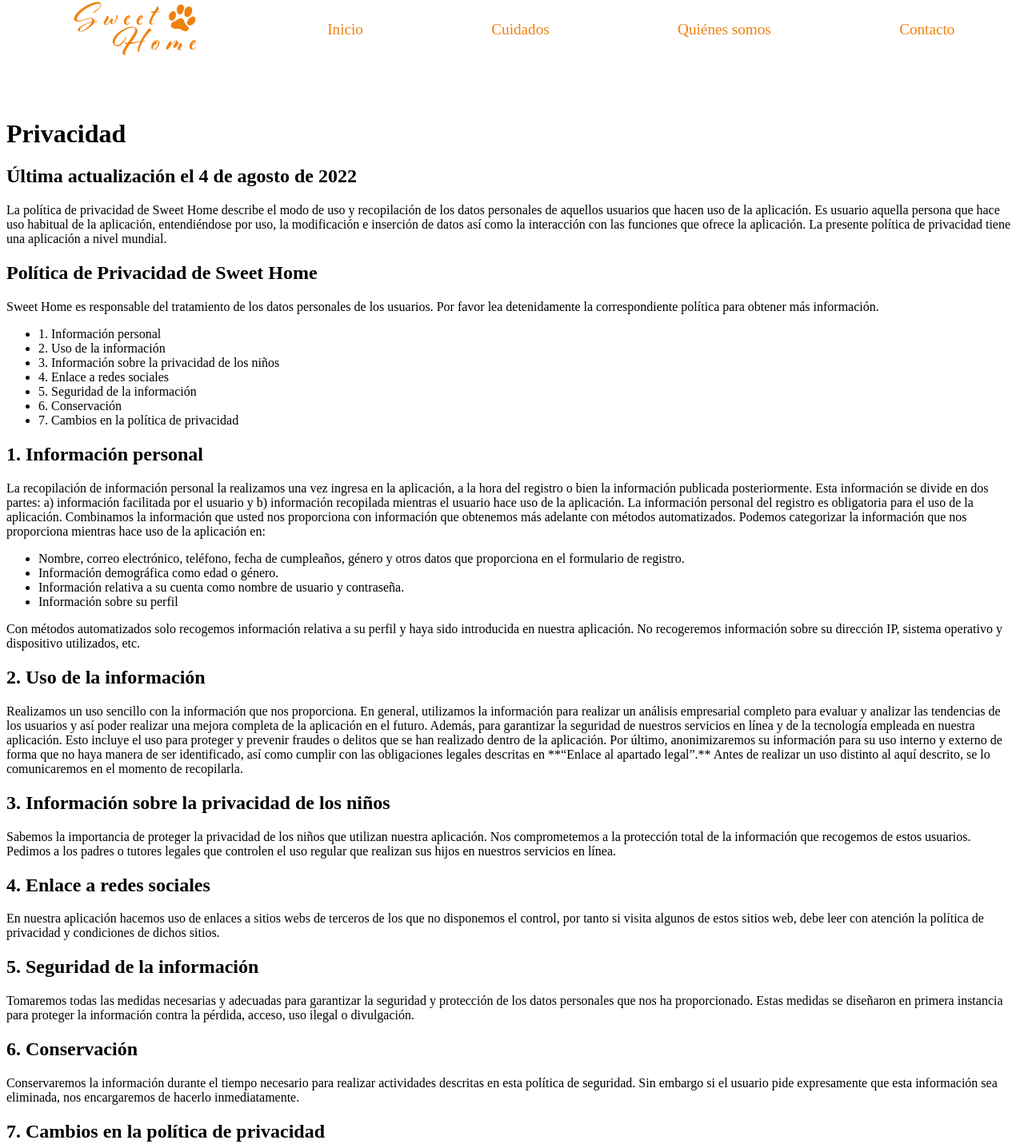
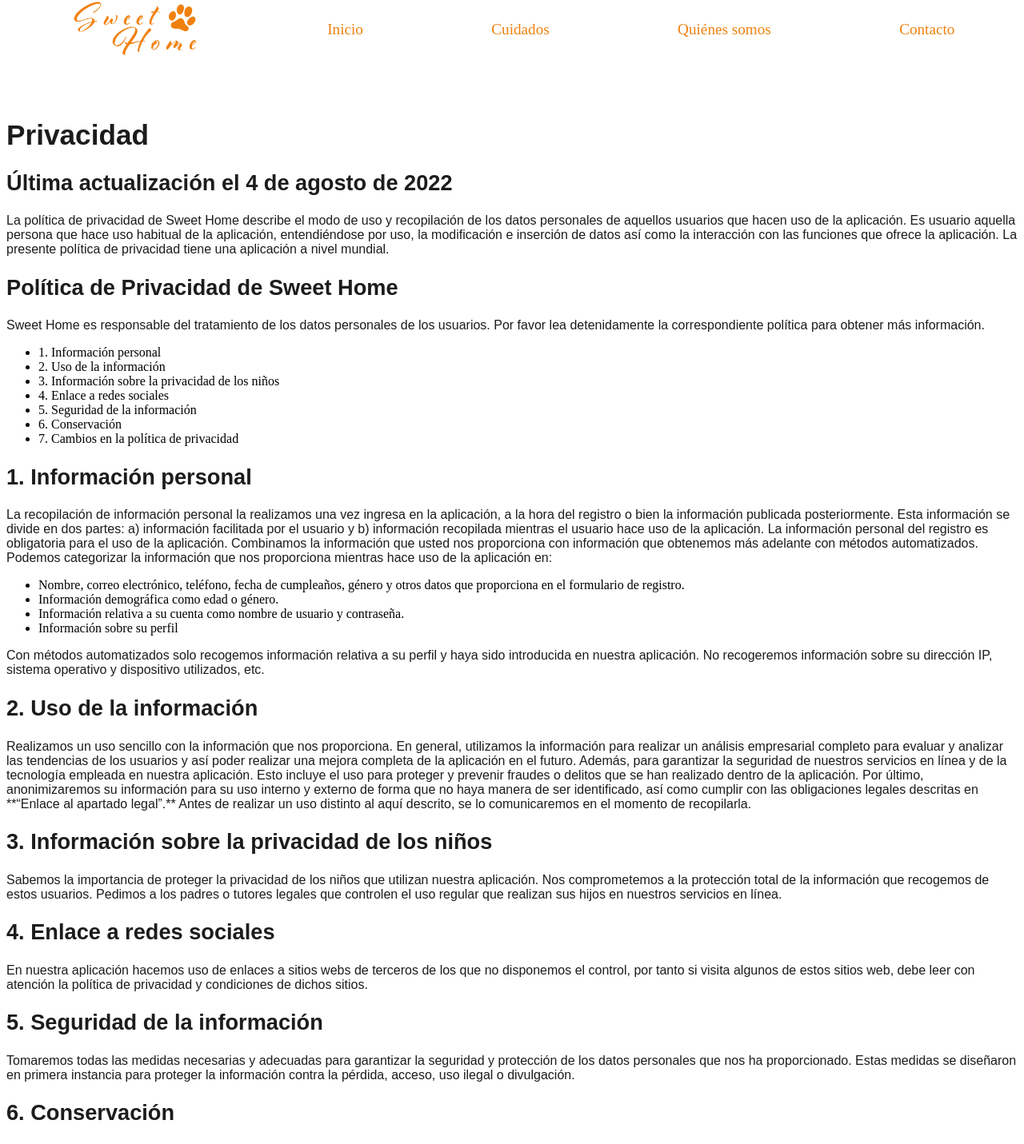
Before and after one commit to Booker141/Sweet-Home, a Next.js app in the folder sweet-home/: page /Privacy in a window 1280 px wide. Shown: the part 19-1450 px from the top of the page at 80% size. Built offline with nearby package versions, Linux system fonts and the light colour scheme.

Commit message:
Estilos globales en páginas estáticas

```diff
--- a/sweet-home/pages/Privacy/index.js
+++ b/sweet-home/pages/Privacy/index.js
@@ -1,6 +1,6 @@
 import Layout from "components/Layout/Layout"
 import Head from 'next/head'
-
+import styles from "styles/global.module.css"
 /*
     * @author Sergio García Navarro
     * @returns Privacy page
@@ -19,13 +19,13 @@ export default function Privacy() {
                 <Head>
                     <title>Privacidad</title>
                 </Head>
-                <h1 className="title">Privacidad</h1>
-                <h2 className="secondary">Última actualización el 4 de agosto de 2022</h2>
-                <p className="text">La política de privacidad de Sweet Home describe el modo de uso y recopilación de los datos personales de aquellos usuarios que hacen uso de la aplicación.
+                <h1 className={styles.title}>Privacidad</h1>
+                <h2 className={styles.secondary}>Última actualización el 4 de agosto de 2022</h2>
+                <p className={styles.text}>La política de privacidad de Sweet Home describe el modo de uso y recopilación de los datos personales de aquellos usuarios que hacen uso de la aplicación.
                 Es usuario aquella persona que hace uso habitual de la aplicación, entendiéndose por uso, la modificación e inserción de datos así como la interacción con las funciones que ofrece la aplicación.
                 La presente política de privacidad tiene una aplicación a nivel mundial.</p>
-                <h2 className="secondary">Política de Privacidad de Sweet Home</h2>
-                <p className="text">Sweet Home es responsable del tratamiento de los datos personales de los usuarios. Por favor lea detenidamente la correspondiente política para obtener más información.</p>
+                <h2 className={styles.secondary}>Política de Privacidad de Sweet Home</h2>
+                <p className={styles.text}>Sweet Home es responsable del tratamiento de los datos personales de los usuarios. Por favor lea detenidamente la correspondiente política para obtener más información.</p>
                 <ul className="list">
                     <li>1. Información personal</li>
                     <li>2. Uso de la información</li>
@@ -36,40 +36,41 @@ export default function Privacy() {
                     <li>7. Cambios en la política de privacidad</li>
                 </ul>
 
-                <h2 className="secondary">1. Información personal</h2>
-                <p className="text">La recopilación de información personal la realizamos una vez ingresa en la aplicación, a la hora del registro o bien la información publicada posteriormente. Esta información se divide en dos partes: a) información facilitada por el usuario y b) información recopilada mientras el usuario hace uso de la aplicación.
+                <h2 className={styles.secondary}>1. Información personal</h2>
+                <p className={styles.text}>La recopilación de información personal la realizamos una vez ingresa en la aplicación, a la hora del registro o bien la información publicada posteriormente. Esta información se divide en dos partes: a) información facilitada por el usuario y b) información recopilada mientras el usuario hace uso de la aplicación.
                 La información personal del registro es obligatoria para el uso de la aplicación. Combinamos la información que usted nos proporciona con información que obtenemos más adelante con métodos automatizados.
                 Podemos categorizar la información que nos proporciona mientras hace uso de la aplicación en:</p>
-                <ul className="list2">
+                <ul className="list">
                     <li>Nombre, correo electrónico, teléfono, fecha de cumpleaños, género y otros datos que proporciona en el formulario de registro.</li>
                     <li>Información demográfica como edad o género.</li>
                     <li>Información relativa a su cuenta como nombre de usuario y contraseña.</li>
                     <li>Información sobre su perfil</li>
                 </ul>
-                <p className="text">Con métodos automatizados solo recogemos información relativa a su perfil y haya sido introducida en nuestra aplicación. No recogeremos información sobre su dirección IP, sistema operativo y dispositivo utilizados, etc.</p>
+                <p className={styles.text}>Con métodos automatizados solo recogemos información relativa a su perfil y haya sido introducida en nuestra aplicación. No recogeremos información sobre su dirección IP, sistema operativo y dispositivo utilizados, etc.</p>
 
-                <h2 className="secondary">2. Uso de la información</h2>
-                <p className="text">Realizamos un uso sencillo con la información que nos proporciona. En general, utilizamos la información para realizar un análisis empresarial completo para evaluar y analizar las tendencias de los usuarios y así poder realizar una mejora completa de la aplicación en el futuro.
+                <h2 className={styles.secondary}>2. Uso de la información</h2>
+                <p className={styles.text}>Realizamos un uso sencillo con la información que nos proporciona. En general, utilizamos la información para realizar un análisis empresarial completo para evaluar y analizar las tendencias de los usuarios y así poder realizar una mejora completa de la aplicación en el futuro.
                 Además, para garantizar la seguridad de nuestros servicios en línea y de la tecnología empleada en nuestra aplicación. Esto incluye el uso para proteger y prevenir fraudes o delitos que se han realizado dentro de la aplicación.
                 Por último, anonimizaremos su información para su uso interno y externo de forma que no haya manera de ser identificado, así como cumplir con las obligaciones legales descritas en **“Enlace al apartado legal”.**
                 Antes de realizar un uso distinto al aquí descrito, se lo comunicaremos en el momento de recopilarla.</p>
 
-                <h2 className="secondary">3. Información sobre la privacidad de los niños</h2>
-                <p className="text">Sabemos la importancia de proteger la privacidad de los niños que utilizan nuestra aplicación. Nos comprometemos a la protección total de la información que recogemos de estos usuarios.
+                <h2 className={styles.secondary}>3. Información sobre la privacidad de los niños</h2>
+                <p className={styles.text}>Sabemos la importancia de proteger la privacidad de los niños que utilizan nuestra aplicación. Nos comprometemos a la protección total de la información que recogemos de estos usuarios.
                 Pedimos a los padres o tutores legales que controlen el uso regular que realizan sus hijos en nuestros servicios en línea.</p>
 
-                <h2 className="secondary">4. Enlace a redes sociales</h2>
-                <p className="text">En nuestra aplicación hacemos uso de enlaces a sitios webs de terceros de los que no disponemos el control, por tanto si visita algunos de estos sitios web, debe leer con atención la política de privacidad y condiciones de dichos sitios.</p>
+                <h2 className={styles.secondary}>4. Enlace a redes sociales</h2>
+                <p className={styles.text}>En nuestra aplicación hacemos uso de enlaces a sitios webs de terceros de los que no disponemos el control, por tanto si visita algunos de estos sitios web, debe leer con atención la política de privacidad y condiciones de dichos sitios.</p>
 
-                <h2 className="secondary">5. Seguridad de la información</h2>
-                <p className="text">Tomaremos todas las medidas necesarias y adecuadas para garantizar la seguridad y protección de los datos personales que nos ha proporcionado. Estas medidas se diseñaron en primera instancia para proteger la información contra la pérdida, acceso, uso ilegal o divulgación.</p>
+                <h2 className={styles.secondary}>5. Seguridad de la información</h2>
+                <p className={styles.text}>Tomaremos todas las medidas necesarias y adecuadas para garantizar la seguridad y protección de los datos personales que nos ha proporcionado. Estas medidas se diseñaron en primera instancia para proteger la información contra la pérdida, acceso, uso ilegal o divulgación.</p>
 
-                <h2 className="secondary">6. Conservación</h2>
-                <p className="text">Conservaremos la información durante el tiempo necesario para realizar actividades descritas en esta política de seguridad. Sin embargo si el usuario pide expresamente que esta información sea eliminada, nos encargaremos de hacerlo inmediatamente.</p>
+                <h2 className={styles.secondary}>6. Conservación</h2>
+                <p className={styles.text}>Conservaremos la información durante el tiempo necesario para realizar actividades descritas en esta política de seguridad. Sin embargo si el usuario pide expresamente que esta información sea eliminada, nos encargaremos de hacerlo inmediatamente.</p>
 
-                <h2 className="secondary">7. Cambios en la política de privacidad</h2>
-                <p className="text">Esta política de privacidad es posible que sufra modificaciones a lo largo del tiempo. Si se realiza alguna modificación, el usuario será informado y el cambio correspondiente se verá reflejado en esta página, así como la modificación de la fecha en la que entra en vigor dicha política.</p>
+                <h2 className={styles.secondary}>7. Cambios en la política de privacidad</h2>
+                <p className={styles.text}>Esta política de privacidad es posible que sufra modificaciones a lo largo del tiempo. Si se realiza alguna modificación, el usuario será informado y el cambio correspondiente se verá reflejado en esta página, así como la modificación de la fecha en la que entra en vigor dicha política.</p>
                 <p>Si presenta alguna duda con respecto a la política de privacidad, tiene la información para contactar con nosotros en el siguiente enlace “incluir enlace a la información de contacto”</p>
+                <style jsx>{``}</style>
             </>
         </Layout>
     )
--- a/sweet-home/pages/cpassword/index.js
+++ b/sweet-home/pages/cpassword/index.js
@@ -21,6 +21,8 @@ export default function CPassword(){
                     <input type="submit" value="Cambiar contraseña"></input>
                 </form>
             </div>
+            <style jsx>{`
+            `}</style>
         </>
     )
 
```
Also changed, not shown: sweet-home/pages/Conditions/index.js (+17 -15 lines), sweet-home/pages/about/index.js (+22 -15 lines), sweet-home/pages/rules/index.js (+12 -11 lines).
